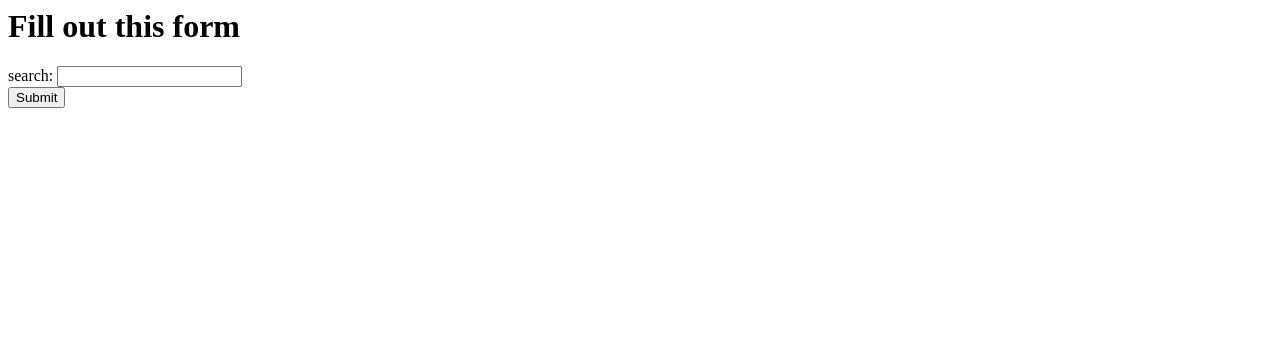
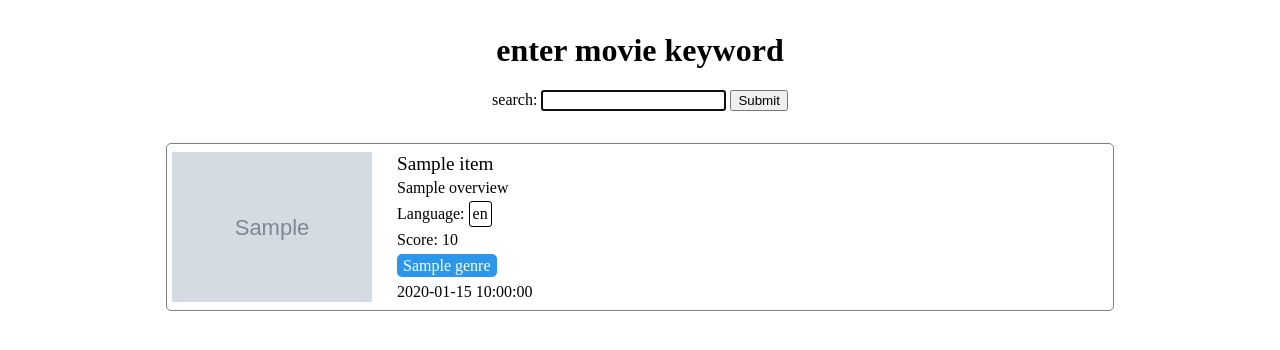
Before and after one commit to rusty-electron/moviedb-watchlist, a Flask app: template templates/form.html in a window 1280 px wide. Shown: the top 350 px of the page. Run offline with Flask 2, Linux system fonts and the light colour scheme; the template is opened without the code that fills it: most values are stand-ins (such as "Sample title", 1, 10 or a date in 2020); grey boxes marked "Sample" are stand-in pictures; parts of the project's set-up code (start-up, migrations or seed data) failed here and were passed over.

Commit message:
reorder dir and add some css

```diff
--- /dev/null
+++ b/__init__.py
@@ -0,0 +1,36 @@
+import os
+
+from flask import Flask
+
+
+def create_app(test_config=None):
+    # create and configure the app
+    app = Flask(__name__, instance_relative_config=True)
+    app.config.from_mapping(
+        SECRET_KEY='dev',
+        DATABASE=os.path.join(app.instance_path, 'moviedb.sqlite'),
+    )
+
+    if test_config is None:
+        # load the instance config, if it exists, when not testing
+        app.config.from_pyfile('config.py', silent=True)
+    else:
+        # load the test config if passed in
+        app.config.from_mapping(test_config)
+
+    # ensure the instance folder exists
+    try:
+        os.makedirs(app.instance_path)
+    except OSError:
+        pass
+
+    # a simple page that says hello
+    @app.route('/hello')
+    def hello():
+        return 'Hello, World!'
+
+    from . import search
+    app.register_blueprint(search.bp)
+    app.add_url_rule('/', endpoint='index')
+
+    return app
--- a/app.py
+++ /dev/null
@@ -1,21 +0,0 @@
-from flask import Flask
-from flask import render_template
-from flask import request
-from classes import search_movie, get_genre_dict, format_data
-
-genre_dict = get_genre_dict()
-app = Flask(__name__)
-
-@app.route('/', methods=['POST', 'GET'])
-def index():
-    if request.method == 'POST':
-        search = request.form['search']
-        movie_dict = search_movie(search)
-        movie_dict = format_data(movie_dict, genre_dict)
-        return render_template("index.html", movie_dict=movie_dict)
-    else:
-        return render_template("form.html")
-
-if __name__ == "__main__":
-    # run this part of code only when this script is run
-    app.run(use_reloader=True, debug=True)
--- a/classes.py
+++ b/classes.py
@@ -12,8 +12,8 @@ def search_movie(search_string):
 	}
 
 	response = requests.request("GET", url, params=url_dict)
-	out = response.text
-	return json.loads(out)['results']
+	out = json.loads(response.text)
+	return out['results'], out['total_pages']
 
 def format_data(movie_details, gen_dict):
     for item in movie_details:
--- /dev/null
+++ b/static/style.css
@@ -0,0 +1,66 @@
+.form-box{
+	width: 50%;
+	text-align: center;
+	margin: auto;
+	margin-bottom: 2rem;
+}
+
+.list-box{
+	width: 75%;
+	margin: auto;
+}
+
+.container{
+	margin-top: 2rem;
+}
+
+.movie-item{
+	display: grid;
+	grid-template-columns: 220px auto;
+	column-gap: 5px;
+	margin-bottom: 10px;
+	justify-items:start;
+	align-items: center;
+	border: 1px solid grey;
+	border-radius: 5px;
+	padding: 5px;
+}
+
+.movie-text {
+	width: 100%;
+}
+
+.movie-title {
+	font-size: 1.2rem;
+}
+
+.text-m{
+	margin-top: 4px;
+	margin-bottom: 4px;
+}
+
+.movie-lang-span {
+	padding: 3px;
+	border: 1px solid black;
+	border-radius: 3px;
+	display: inline-block;
+}
+
+.genre-span {
+	background-color: #2a97eb;
+	color: #fff;
+	padding: 3px;
+	padding-left: 6px;
+	padding-right: 6px;
+	margin-right: 5px;
+	border-radius: 5px;
+}
+
+/* .movie-score { */
+/* 	font-weight: bold; */
+/* } */
+
+.movie-genre {
+	margin-top: 8px !important;
+	margin-bottom: 8px !important;
+}
--- a/templates/form.html
+++ b/templates/form.html
@@ -2,11 +2,53 @@
 
 {% block content %}
 
-<h1>Fill out this form</h1>
-<form action="/" method="POST">
-	search: <input type="text" name="search">
-	<br/>
-	<input type="submit">
-</form>
+<div class="form-box">
+	<h1 class='main-title'>enter movie keyword</h1>
+	<div class='form-input'>
+		<form action="/" method="POST">
+			search: <input type="text" name="search" autofocus='autofocus'>
+			<input type="submit">
+		</form>
+	</div>
+</div>
 
 {% endblock %}
+
+{% block results %}
+
+<div class="list-box">
+
+{% for item in movie_dict %}
+
+	<div class="movie-item">
+		<div class="poster-img">
+		{% if item['poster_path'] %}
+			<img src='{{ item['poster_path'] }}' width='200'>
+		{% else %}
+			<img src='/static/imgs/not_found.png' width='200'>
+		{% endif %}
+		</div>
+
+		<div class="movie-text">
+			<div class='movie-title text-m'> {{ item['title'] }} </div>
+			<div class='movie-desc text-m'> {{ item['overview'] }} </div>
+			<div class='movie-lang text-m'>
+				<span>Language: </span>
+				<span class="movie-lang-span">
+					{{ item['original_language'] }}
+				</span>
+			</div>
+			<div class='movie-score text-m'> Score: {{ item['vote_average'] }} </div>
+			<!-- <div class='movie-genre text-m'> {{ item['genre_ids'] }} </div> -->
+			<div class='movie-genre text-m'>
+				{% for genre in item['genre_ids'] %}
+				<span class='genre-span'> {{ genre }} </span>
+				{% endfor %}
+			</div>
+			<div class='movie-year text-m'> {{ item['release_date'] }} </div>
+		</div>
+	</div>
+{% endfor %}
+
+</div>
+{% endblock %}
--- a/templates/layout.html
+++ b/templates/layout.html
@@ -1,12 +1,20 @@
 <html>
 	<head>
+		<meta charset="utf-8">
 		<title> title page </title>
+		<link rel='stylesheet' href='{{ url_for('static', filename='style.css') }}'>
 	</head>
 <body>
 
+	<div class='container'>
 {% block content %}
 
 {% endblock %}
 
+{% block results %}
+
+{% endblock %}
+	</div>
+
 </body>
 </html>
```
Also changed, not shown: search.py (added, +18 -0 lines), 1 other file.
